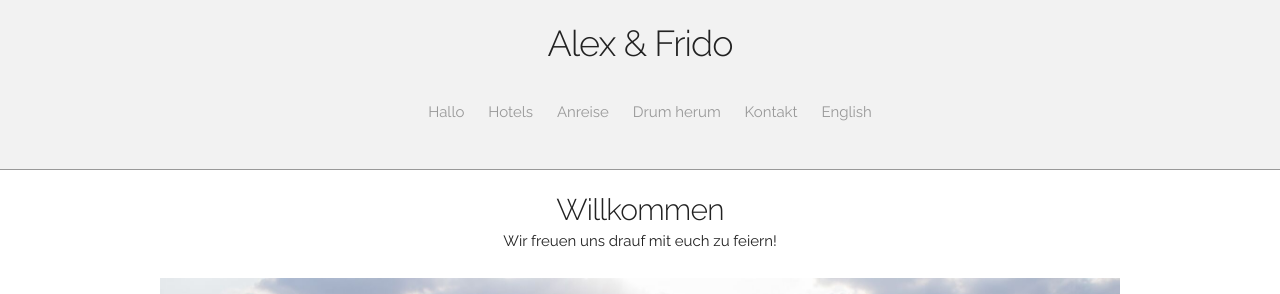
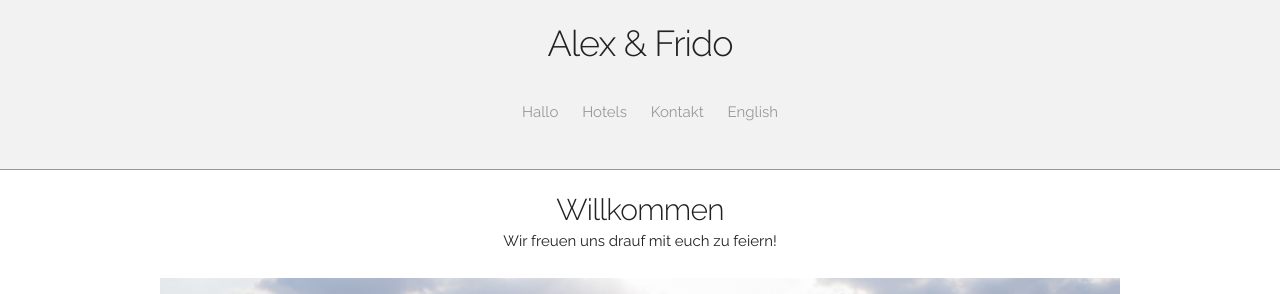
Before and after one commit to flinder/flinder.github.io, a Jekyll site: the page built from wdng/de_welcome.html, in a window 1280 px wide. Shown: the top 294 px of the page. Built offline with Jekyll 4.4.1, drawn with Linux system fonts in a browser that asks for light colours; nearby versions of some CDN libraries.

Commit message:
took out headers

```diff
--- a/_layouts/wdng_de.html
+++ b/_layouts/wdng_de.html
@@ -76,8 +76,8 @@
              <ul>
                 <li><a href="/wdng/de_welcome.html">Hallo</a></li>
                 <li><a href="/wdng/de_hotels.html">Hotels</a></li>
-                <li><a href="/wdng/de_travel.html">Anreise</a></li>
-                <li><a href="/wdng/de_whattodo.html">Drum herum</a></li>
+                <!-- <li><a href="/wdng/de_travel.html">Anreise</a></li>
+                <li><a href="/wdng/de_whattodo.html">Drum herum</a></li> -->
                 <li><a href="/wdng/de_contact.html">Kontakt</a></li>
                 <li><a href="/wdng/index.html">English</a></li>
             </ul>
--- a/_layouts/wdng_en.html
+++ b/_layouts/wdng_en.html
@@ -77,7 +77,7 @@
                 <li><a href="/wdng/en_welcome.html">Hello</a></li>
                 <li><a href="/wdng/en_hotels.html">Hotels</a></li>
                 <li><a href="/wdng/en_travel.html">Travel</a></li>
-                <li><a href="/wdng/en_whattodo.html">What to do</a></li>
+                <!-- <li><a href="/wdng/en_whattodo.html">What to do</a></li> -->
                 <li><a href="/wdng/en_contact.html">Contact</a></li>
                 <li><a href="/wdng/index.html">Deutsch</a></li>
             </ul>
```
